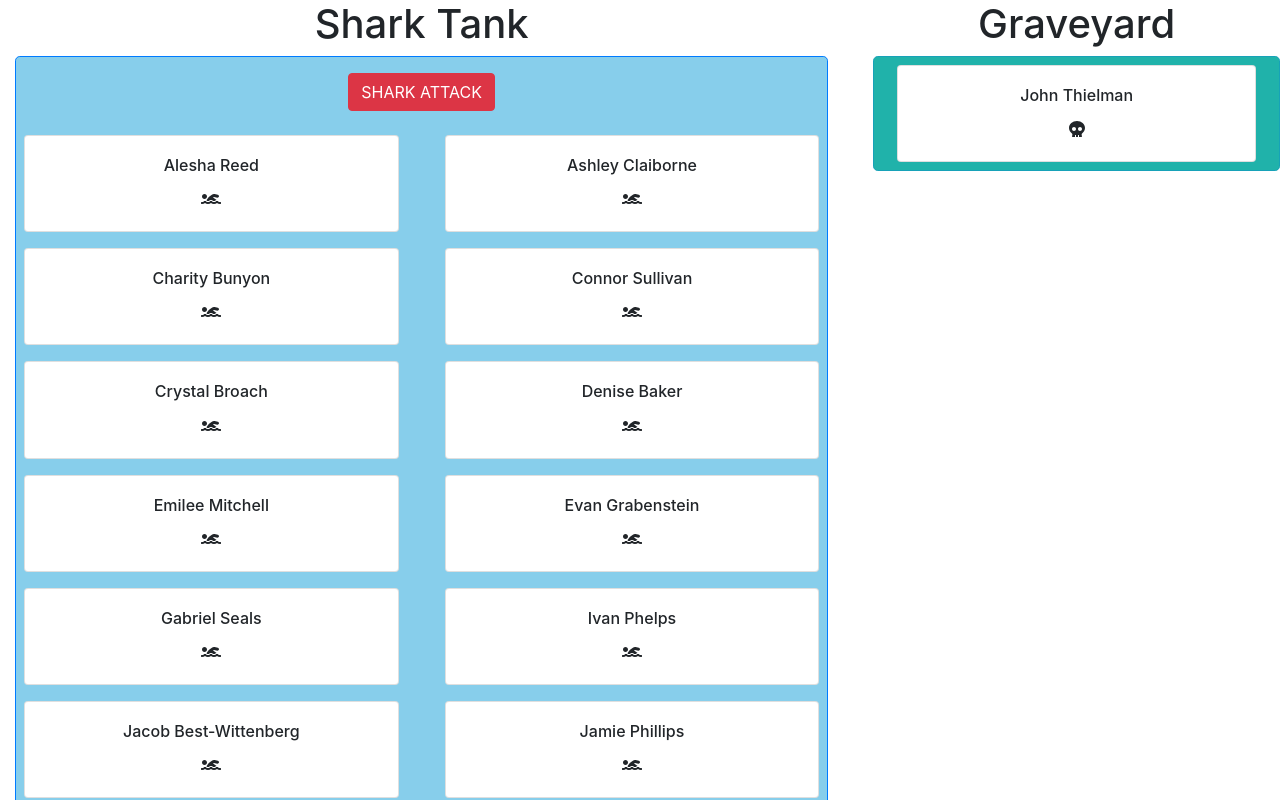
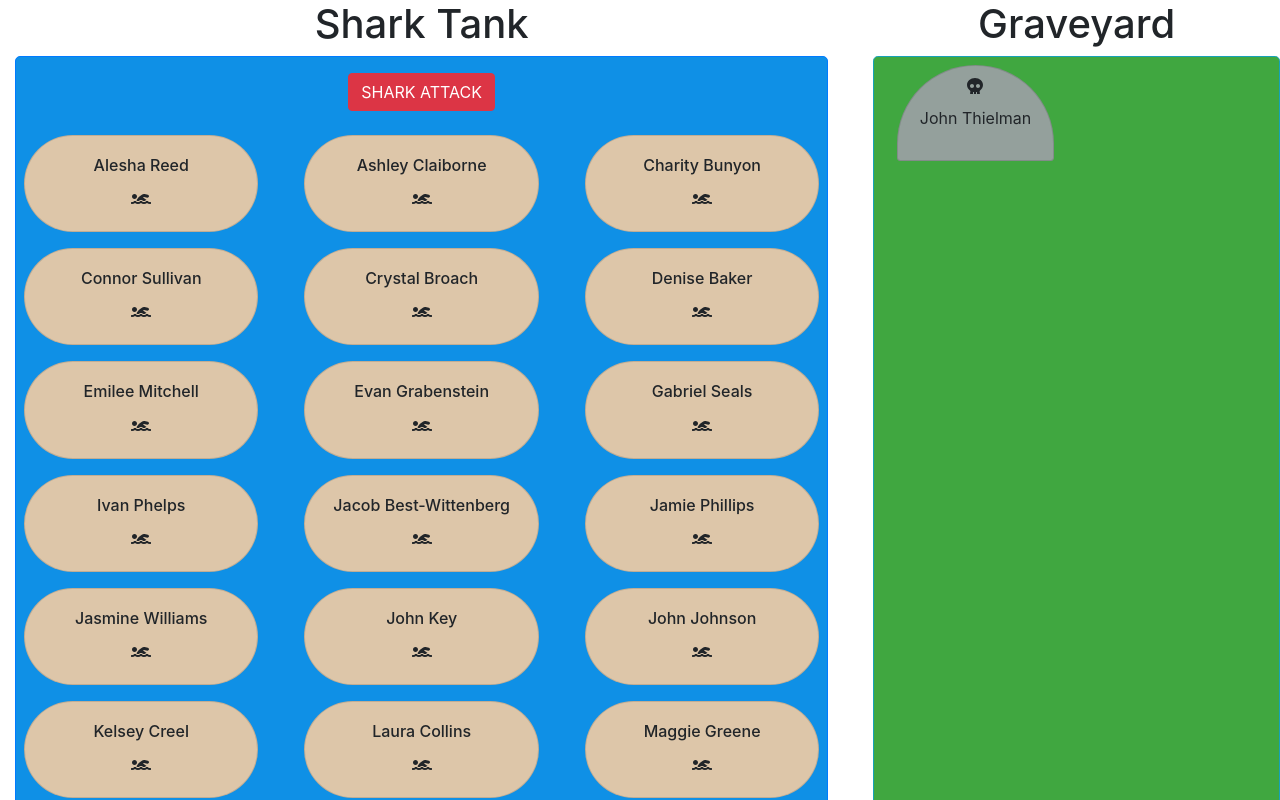
Before and after one commit to jthielman/shark-attack, a React (Create React App) app: page / in a window 1280 px wide. Shown: the top 800 px of the page. Built offline with nearby package versions, Linux system fonts and the light colour scheme.

Commit message:
less ugly now

```diff
--- a/src/App/App.js
+++ b/src/App/App.js
@@ -39,7 +39,7 @@ class App extends React.Component {
           <div className='col-8'>
             <div className='container'>
               <h1>Shark Tank</h1>
-              <div className='sharkTank border border-primary rounded-lg'>
+              <div className='sharkTank border border-primary'>
                 <button className='btn btn-danger m-3' onClick={attackAStudent}>SHARK ATTACK</button>
                 <div className='row card-deck'>
                   <SharkTank living={this.state.livingStudents} />
--- a/src/components/GraveStone/GraveStone.js
+++ b/src/components/GraveStone/GraveStone.js
@@ -13,11 +13,11 @@ class GraveStone extends React.Component {
     const skull = <FontAwesomeIcon icon={faSkull} />;
 
     return (
-      <div className="col">
+      <div className="col-6">
         <div className="card m-2">
           <div className="card-body">
-            <h6 className="card-title">{corpse.firstName} {corpse.lastName}</h6>
             <p className="card-text">{skull}</p>
+            <p className="card-title">{corpse.firstName} {corpse.lastName}</p>
           </div>
         </div>
       </div>
--- a/src/components/Graveyard/Graveyard.js
+++ b/src/components/Graveyard/Graveyard.js
@@ -19,7 +19,7 @@ class Graveyard extends React.Component {
     return (
       <div className='container'>
         <h1>Graveyard</h1>
-        <div className='graveyard row border border-info rounded-lg card-deck'>
+        <div className='graveyard row border border-info rounded-lg card-deck align-content-start'>
           {stoneCards}
         </div>
       </div>
--- a/src/components/Graveyard/Graveyard.scss
+++ b/src/components/Graveyard/Graveyard.scss
@@ -1,3 +1,22 @@
+@import '../../styles/variables';
+
 .graveyard {
-  background-color: lightseagreen;
+  background-color: $graveyardGreen;
+  height: 83em;
+
+  .col-6{
+    .card {
+      background-color: $gravestoneGrey;
+      border-top-right-radius: 100px;
+      border-top-left-radius: 100px;
+      height: 6em;
+      .card-body {
+        padding: 0em;
+        .card-text {
+          margin-top: .5em;
+          margin-bottom: .5em;
+        }
+      }
+    }
+  }
 }
--- a/src/components/LiveStudent/LiveStudent.js
+++ b/src/components/LiveStudent/LiveStudent.js
@@ -14,7 +14,7 @@ class LiveStudent extends React.Component {
     const element = <FontAwesomeIcon icon={faSwimmer} />;
 
     return (
-      <div className="col-6">
+      <div className="col-4">
         <div className="card m-2">
           <div className="card-body">
             <h6 className="card-title">{student.firstName} {student.lastName}</h6>
--- a/src/components/SharkTank/SharkTank.scss
+++ b/src/components/SharkTank/SharkTank.scss
@@ -1,3 +1,16 @@
+@import '../../styles/variables';
+
 .sharkTank {
-  background-color: skyblue;
+  background-color: $sharkTankBlue;
+  height: 83em;
+  border-radius: 5px;
+
+  .card-deck{
+    .col-4 {
+      .card{
+        border-radius: 10em;
+        background-color: $beige;
+      }
+    }
+  }
 }
--- a/src/styles/_variables.scss
+++ b/src/styles/_variables.scss
@@ -1 +1,4 @@
-$beige: beige
+$beige: rgb(221, 198, 169);
+$sharkTankBlue: rgb(15, 144, 230);
+$graveyardGreen: rgb(64, 167, 64);
+$gravestoneGrey: rgb(148, 160, 156)
```
